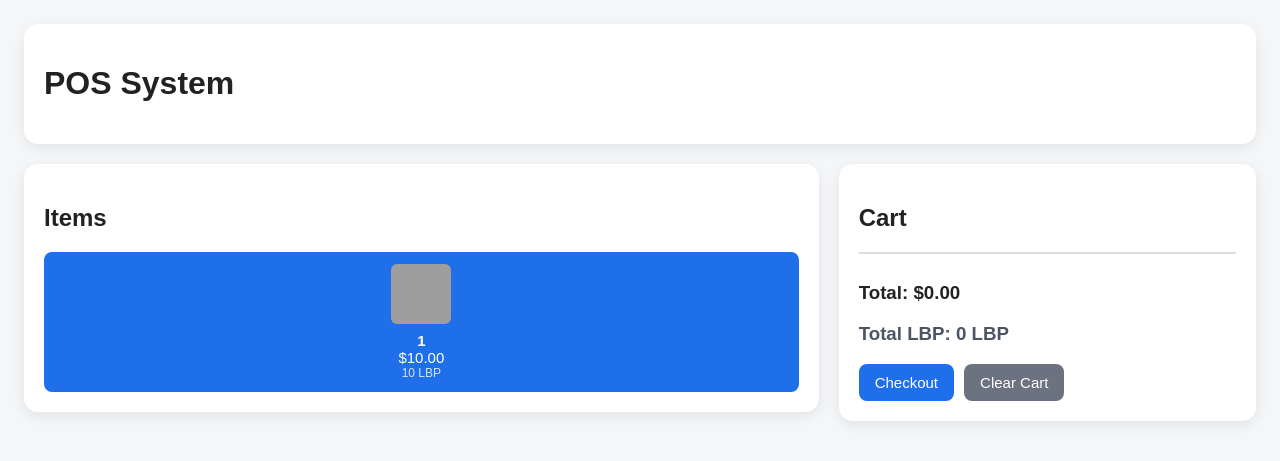
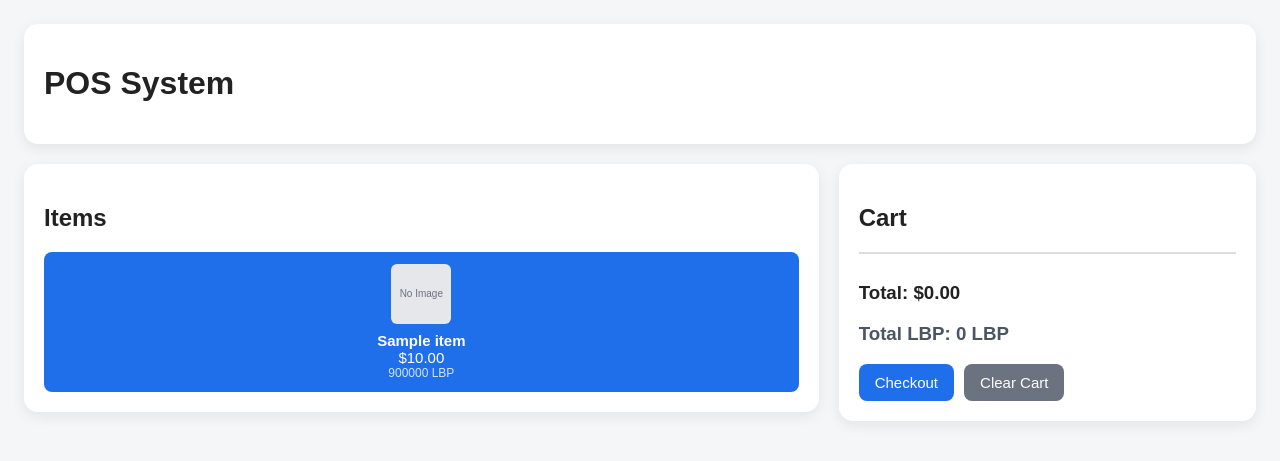
Before and after one commit to AlainKoukou/POS-101, a Flask app: template templates/index.html in a window 1280 px wide. Shown: the part 46-507 px from the top of the page. Run offline with Flask 3, Linux system fonts and the light colour scheme; the template is opened without the code that fills it: most values are stand-ins (such as "Sample title", 1, 10 or a date in 2020); some libraries are stand-ins or nearby versions; grey boxes are pictures that could not be loaded.

Commit message:
editted index.html

```diff
--- a/templates/index.html
+++ b/templates/index.html
@@ -32,14 +32,14 @@
                 <div style="display:grid; grid-template-columns:repeat(auto-fit, minmax(140px, 1fr)); gap:12px;">
                     {% for item in items %}
                     <button class="btn" style="padding:12px; display: flex; flex-direction: column; align-items: center; justify-content: center;" onclick='addItem({{ item.name|tojson }}, {{ item.price }})'>
-                        {% if item[2] %}
-                            <img src="{{ url_for('static', filename='uploads/' + item[2]) }}" alt="{{ item[0] }}" style="width: 60px; height: 60px; object-fit: cover; border-radius: 6px; margin-bottom: 8px;">
+                        {% if item.image %}
+                            <img src="{{ url_for('static', filename='uploads/' + item.image) }}" alt="{{ item.name }}" style="width: 60px; height: 60px; object-fit: cover; border-radius: 6px; margin-bottom: 8px;">
                         {% else %}
                             <div style="width: 60px; height: 60px; background: #e5e7eb; border-radius: 6px; display: flex; align-items: center; justify-content: center; font-size: 10px; color: #6b7280; margin-bottom: 8px;">No Image</div>
                         {% endif %}
-                        <strong>{{ item[0] }}</strong>
-                        <span>${{ "%.2f"|format(item[1]) }}</span>
-                        <small style="font-size: 0.8em; opacity: 0.8;">{{ "%.0f"|format(item[1] * 90000) }} LBP</small>
+                        <strong>{{ item.name }}</strong>
+                        <span>${{ "%.2f"|format(item.price) }}</span>
+                        <small style="font-size: 0.8em; opacity: 0.8;">{{ "%.0f"|format(item.price * 90000) }} LBP</small>
                     </button>
                     {% endfor %}
                 </div>
```
